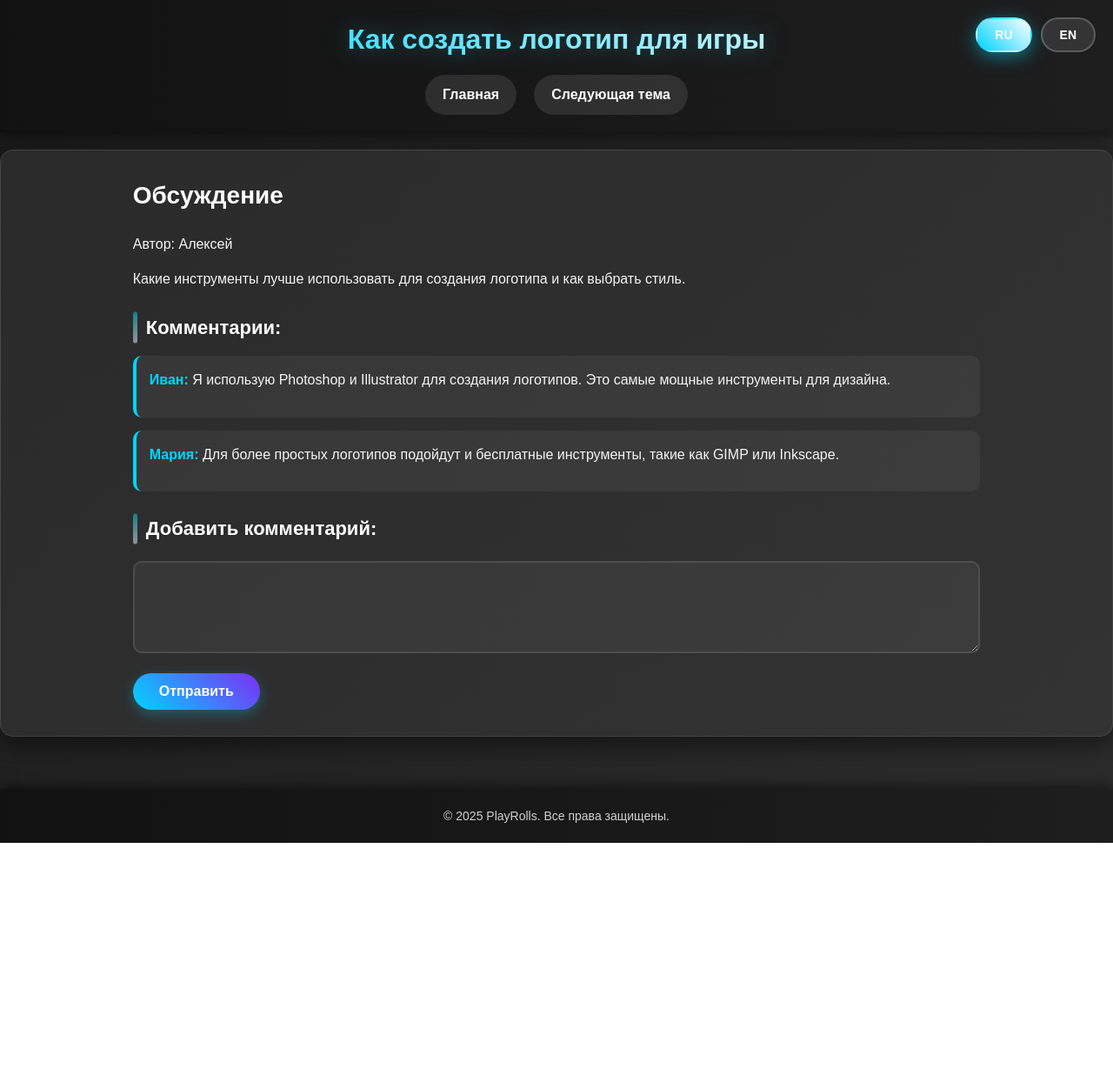
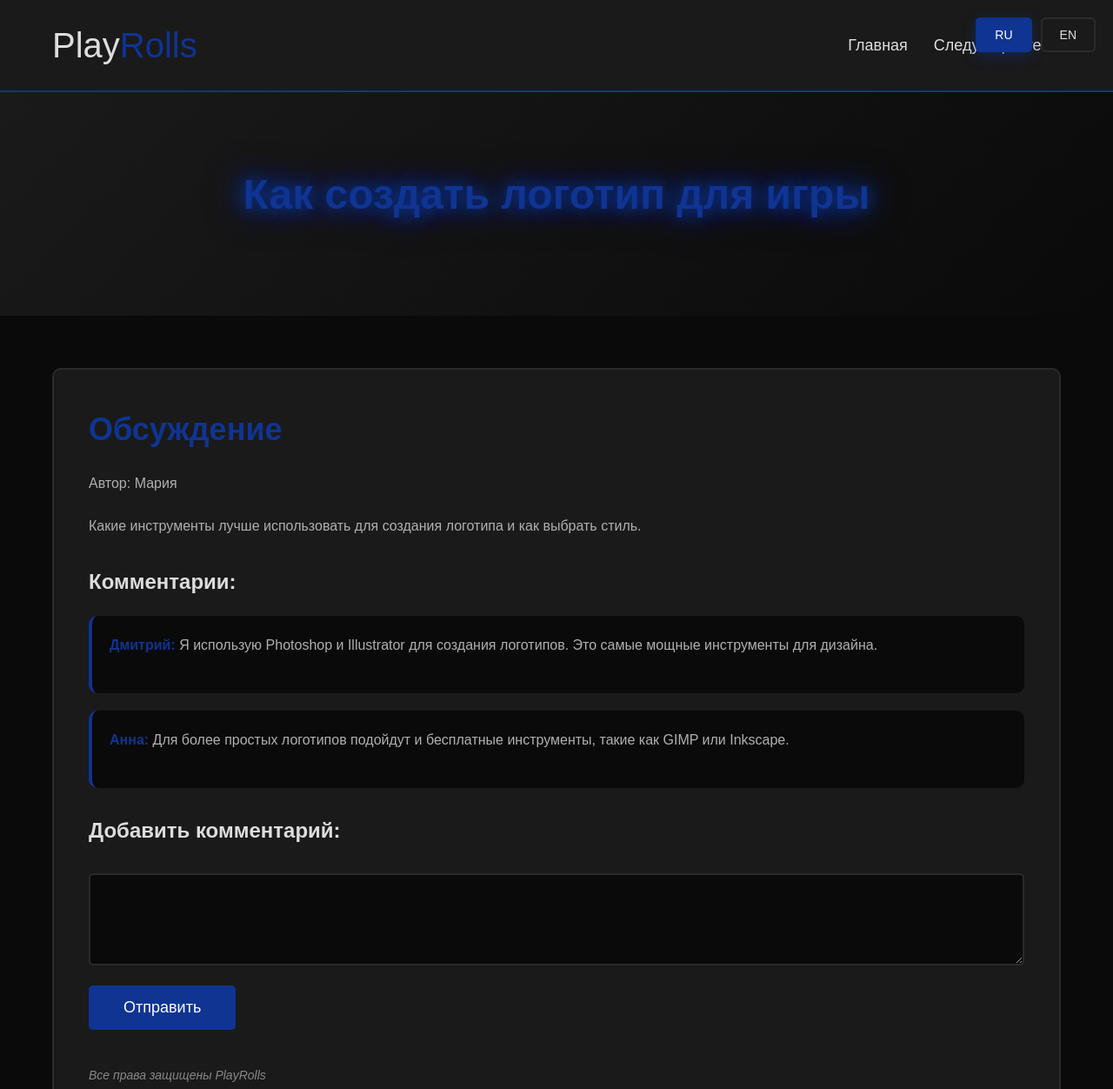
Before and after one commit to PlayRolls-PlayFun/Forum, a plain HTML site: page post2.html in a window 1280 px wide. Shown: the top 1252 px of the page at 87% size. Before the commit the page ends 969 px from the top, so only its background shows below. Drawn offline with Linux system fonts and the light colour scheme; a web font is replaced by a local one.

Commit message:
Add files via upload

```diff
--- a/post2.html
+++ b/post2.html
@@ -3,7 +3,10 @@
 <head>
     <meta charset="UTF-8">
     <meta name="viewport" content="width=device-width, initial-scale=1.0">
-    <title>Как создать логотип для игры</title>
+    <title>Как создать логотип для игры | PlayRolls</title>
+    <link rel="preconnect" href="https://fonts.googleapis.com">
+    <link rel="preconnect" href="https://fonts.gstatic.com" crossorigin>
+    <link href="https://fonts.googleapis.com/css2?family=Micro+5&display=swap" rel="stylesheet">
     <link rel="stylesheet" href="styles.css">
 </head>
 <body>
@@ -15,27 +18,34 @@
 
     <header>
         <div class="container">
-            <h1 data-lang="logoTitle">Как создать логотип для игры</h1>
+            <h1 class="logo-text"><span class="logo-play">Play</span><span class="logo-set">Rolls</span></h1>
             <nav>
                 <a href="index.html" data-lang="home">Главная</a>
-                <a href="post3.html" data-lang="nextTopic">Следующая тема</a>
+                <a href="post1.html" data-lang="nextTopic">Следующая тема</a>
             </nav>
         </div>
     </header>
 
     <main>
-        <section class="post-content">
+        <section class="hero">
             <div class="container">
+                <h2 data-lang="logoTitle">Как создать логотип для игры</h2>
+            </div>
+        </section>
+
+        <section class="legal-content">
+            <div class="container">
+                <div class="post-content">
                     <h2 data-lang="discussion">Обсуждение</h2>
-                <p><span data-lang="author">Автор</span>: Алексей</p>
+                    <p><span data-lang="author">Автор</span>: Мария</p>
                     <p data-lang="post2Text">Какие инструменты лучше использовать для создания логотипа и как выбрать стиль.</p>
 
                     <h3 data-lang="comments">Комментарии:</h3>
                     <div class="comment">
-                    <p><strong>Иван:</strong> <span data-lang="post2Comment1">Я использую Photoshop и Illustrator для создания логотипов. Это самые мощные инструменты для дизайна.</span></p>
+                        <p><strong>Дмитрий:</strong> <span data-lang="post2Comment1">Я использую Photoshop и Illustrator для создания логотипов. Это самые мощные инструменты для дизайна.</span></p>
                     </div>
                     <div class="comment">
-                    <p><strong>Мария:</strong> <span data-lang="post2Comment2">Для более простых логотипов подойдут и бесплатные инструменты, такие как GIMP или Inkscape.</span></p>
+                        <p><strong>Анна:</strong> <span data-lang="post2Comment2">Для более простых логотипов подойдут и бесплатные инструменты, такие как GIMP или Inkscape.</span></p>
                     </div>
 
                     <h3 data-lang="addComment">Добавить комментарий:</h3>
@@ -43,13 +53,16 @@
                         <textarea id="comment" name="comment" rows="4" required></textarea>
                         <button type="submit" data-lang="submit">Отправить</button>
                     </form>
+
+                    <p><em data-lang="allRights">Все права защищены PlayRolls</em></p>
+                </div>
             </div>
         </section>
     </main>
 
     <footer>
         <div class="container">
-            <p data-lang="copyright">© 2025 PlayRolls. Все права защищены.</p>
+            <p data-lang="copyright">© 2025 <span class="logo-play">Play</span><span class="logo-set">Rolls</span>. Все права защищены.</p>
         </div>
     </footer>
 
--- a/styles.css
+++ b/styles.css
@@ -5,33 +5,28 @@
 }
 
 body {
-    font-family: Arial, sans-serif;
-    background: linear-gradient(135deg, #1a1a1a 0%, #2d2d2d 100%);
-    color: #f4f4f4;
+    font-family: "Micro 5", sans-serif;
+    font-weight: 400;
+    font-style: normal;
+    background-color: #0a0a0a;
+    color: #e0e0e0;
     line-height: 1.6;
-    scroll-behavior: smooth;
-    animation: fadeIn 0.8s ease-in;
-}
-
-@keyframes fadeIn {
-    from {
-        opacity: 0;
-    }
-    to {
-        opacity: 1;
-    }
 }
 
 .container {
-    width: 80%;
+    max-width: 1200px;
     margin: 0 auto;
+    padding: 0 20px;
 }
 
+/* Header */
 header {
-    background: linear-gradient(90deg, #121212 0%, #1e1e1e 100%);
-    color: #fff;
+    background-color: #1a1a1a;
     padding: 20px 0;
-    box-shadow: 0 4px 15px rgba(0, 0, 0, 0.5);
+    border-bottom: 2px solid #0f3492;
+    position: sticky;
+    top: 0;
+    z-index: 100;
     animation: slideDown 0.6s ease-out;
 }
 
@@ -46,67 +41,343 @@ header {
     }
 }
 
-header h1 {
+header .container {
+    display: flex;
+    justify-content: space-between;
+    align-items: center;
+    flex-wrap: wrap;
+    gap: 20px;
+}
+
+.logo-text {
+    font-size: 40px;
+    font-weight: 400;
+    animation: slideInLeft 0.8s ease-out;
+}
+
+.logo-play {
+    color: #dddddd;
+}
+
+.logo-set {
+    color: #0f3492;
+}
+
+nav {
+    display: flex;
+    gap: 30px;
+}
+
+nav a {
+    color: #e0e0e0;
+    text-decoration: none;
+    font-size: 18px;
+    transition: color 0.3s;
+    position: relative;
+    animation: slideInRight 0.8s ease-out;
+}
+
+nav a::after {
+    content: '';
+    position: absolute;
+    bottom: -5px;
+    left: 0;
+    width: 0;
+    height: 2px;
+    background-color: #0f3492;
+    transition: width 0.3s ease;
+}
+
+nav a:hover {
+    color: #0f3492;
+}
+
+nav a:hover::after {
+    width: 100%;
+}
+
+/* Hero Section */
+.hero {
+    padding: 80px 0;
     text-align: center;
-    background: linear-gradient(45deg, #00d4ff, #ffffff);
-    -webkit-background-clip: text;
-    -webkit-text-fill-color: transparent;
-    background-clip: text;
-    animation: glow 2s ease-in-out infinite alternate;
+    background: linear-gradient(135deg, #1a1a1a 0%, #0a0a0a 100%);
+    animation: fadeIn 1s ease-out;
+}
+
+.hero h2 {
+    font-size: 48px;
+    color: #0f3492;
+    margin-bottom: 20px;
+    text-shadow: 0 0 20px #0f3492;
+    animation: fadeInUp 1s ease-out 0.2s both, glow 3s ease-in-out infinite;
 }
 
 @keyframes glow {
-    from {
-        filter: drop-shadow(0 0 5px rgba(0, 213, 255, 0.5));
+    0%, 100% {
+        text-shadow: 0 0 10px #0f3492, 0 0 20px #0f3492;
     }
-    to {
-        filter: drop-shadow(0 0 20px rgba(58, 58, 58, 0.8));
+    50% {
+        text-shadow: 0 0 20px #0f3492, 0 0 40px #0f3492, 0 0 60px #0f3492;
     }
 }
 
-header nav {
-    display: flex;
-    justify-content: center;
-    gap: 20px;
-    margin-top: 15px;
+/* Legal Content */
+.legal-content {
+    padding: 60px 0;
 }
 
-header nav a {
-    color: #fff;
-    text-decoration: none;
-    font-weight: bold;
-    padding: 10px 20px;
-    border-radius: 25px;
-    background: rgba(255, 255, 255, 0.1);
+.content-card {
+    background-color: #1a1a1a;
+    border: 2px solid #2a2a2a;
+    border-radius: 10px;
+    padding: 40px;
+    transition: transform 0.3s, border-color 0.3s, box-shadow 0.3s;
+    animation: fadeInUp 0.8s ease-out;
+}
+
+.content-card:hover {
+    transform: translateY(-5px);
+    border-color: #0f3492;
+    box-shadow: 0 10px 30px rgba(15, 52, 146, 0.3);
+}
+
+.content-card h2 {
+    color: #0f3492;
+    font-size: 36px;
+    margin-bottom: 30px;
+    animation: slideInLeft 0.6s ease-out;
+}
+
+.content-card h3 {
+    color: #dddddd;
+    font-size: 24px;
+    margin-top: 30px;
+    margin-bottom: 15px;
+    position: relative;
+    padding-left: 20px;
+}
+
+.content-card h3::before {
+    content: '';
+    position: absolute;
+    left: 0;
+    top: 50%;
+    transform: translateY(-50%);
+    width: 5px;
+    height: 100%;
+    background: #0f3492;
+    border-radius: 3px;
+}
+
+.content-card p {
+    color: #b0b0b0;
+    font-size: 16px;
+    margin-bottom: 20px;
+    line-height: 1.8;
+}
+
+.content-card em {
+    color: #888;
+    display: block;
+    margin-top: 40px;
+    font-size: 14px;
+}
+
+.content-card ul {
+    margin-left: 20px;
+    margin-bottom: 15px;
+}
+
+.content-card ul li {
+    margin-bottom: 8px;
+    line-height: 1.6;
+    color: #b0b0b0;
+}
+
+/* Post Content */
+.post-content {
+    background-color: #1a1a1a;
+    border: 2px solid #2a2a2a;
+    border-radius: 10px;
+    padding: 40px;
+    margin-bottom: 30px;
+    transition: transform 0.3s, border-color 0.3s, box-shadow 0.3s;
+    animation: fadeInUp 0.8s ease-out;
+}
+
+.post-content:hover {
+    transform: translateY(-5px);
+    border-color: #0f3492;
+    box-shadow: 0 10px 30px rgba(15, 52, 146, 0.3);
+}
+
+.post-content h2 {
+    color: #0f3492;
+    font-size: 36px;
+    margin-bottom: 20px;
+}
+
+.post-content h3 {
+    color: #dddddd;
+    font-size: 24px;
+    margin-top: 30px;
+    margin-bottom: 15px;
+}
+
+.post-content p {
+    color: #b0b0b0;
+    font-size: 16px;
+    margin-bottom: 20px;
+    line-height: 1.8;
+}
+
+.post-content em {
+    color: #888;
+    display: block;
+    margin-top: 40px;
+    font-size: 14px;
+}
+
+/* Comments */
+.comment {
+    background-color: #0a0a0a;
+    padding: 20px;
+    margin: 20px 0;
+    border-radius: 10px;
+    border-left: 4px solid #0f3492;
+    transition: all 0.3s ease;
+    animation: fadeInUp 0.6s ease-out;
+}
+
+.comment:hover {
+    background-color: #1a1a1a;
+    transform: translateX(10px);
+}
+
+.comment strong {
+    color: #0f3492;
+}
+
+/* Forms */
+form {
+    margin-top: 30px;
+    animation: fadeInUp 0.8s ease-out;
+}
+
+textarea {
+    width: 100%;
+    padding: 15px;
+    background-color: #0a0a0a;
+    border: 2px solid #2a2a2a;
+    border-radius: 5px;
+    color: #e0e0e0;
+    font-family: "Micro 5", sans-serif;
+    font-size: 16px;
+    resize: vertical;
+    transition: all 0.3s ease;
+}
+
+textarea:focus {
+    outline: none;
+    border-color: #0f3492;
+}
+
+button[type="submit"] {
+    margin-top: 15px;
+    padding: 15px 40px;
+    background-color: #0f3492;
+    color: #ffffff;
+    border: none;
+    border-radius: 5px;
+    font-family: "Micro 5", sans-serif;
+    font-size: 18px;
+    cursor: pointer;
     transition: all 0.3s ease;
     position: relative;
     overflow: hidden;
 }
 
-header nav a::before {
+button[type="submit"]::before {
     content: '';
     position: absolute;
-    top: 0;
-    left: -100%;
-    width: 100%;
-    height: 100%;
-    background: linear-gradient(90deg, transparent, rgba(255, 255, 255, 0.3), transparent);
-    transition: left 0.5s ease;
+    top: 50%;
+    left: 50%;
+    width: 0;
+    height: 0;
+    border-radius: 50%;
+    background: rgba(255, 255, 255, 0.2);
+    transform: translate(-50%, -50%);
+    transition: width 0.6s, height 0.6s;
 }
 
-header nav a:hover::before {
-    left: 100%;
+button[type="submit"]:hover::before {
+    width: 300px;
+    height: 300px;
 }
 
-header nav a:hover {
-    background: linear-gradient(45deg, #00e1ff, #ffffff);
-    transform: translateY(-3px);
-    box-shadow: 0 5px 15px rgba(32, 248, 255, 0.575);
+button[type="submit"]:hover {
+    background-color: #0c2870;
+    transform: scale(1.05);
+    box-shadow: 0 5px 15px rgba(15, 52, 146, 0.4);
 }
 
-main {
-    padding: 20px 0;
-    animation: fadeInUp 0.8s ease-out 0.3s both;
+/* Footer */
+footer {
+    background-color: #1a1a1a;
+    padding: 30px 0;
+    text-align: center;
+    border-top: 2px solid #0f3492;
+    animation: fadeIn 1s ease-out;
+}
+
+footer p {
+    color: #888;
+}
+
+/* Language Switcher */
+.lang-switcher {
+    position: fixed;
+    top: 20px;
+    right: 20px;
+    display: flex;
+    gap: 10px;
+    z-index: 1000;
+    animation: fadeIn 1s ease-out 0.5s both;
+}
+
+.lang-btn {
+    padding: 10px 20px;
+    background-color: #1a1a1a;
+    color: #e0e0e0;
+    border: 2px solid #2a2a2a;
+    border-radius: 5px;
+    cursor: pointer;
+    font-family: "Micro 5", sans-serif;
+    font-size: 14px;
+    transition: all 0.3s ease;
+}
+
+.lang-btn:hover {
+    background-color: #2a2a2a;
+    border-color: #0f3492;
+    transform: translateY(-2px);
+}
+
+.lang-btn.active {
+    background-color: #0f3492;
+    border-color: #0f3492;
+    color: #ffffff;
+    box-shadow: 0 5px 15px rgba(15, 52, 146, 0.4);
+}
+
+/* Animations */
+@keyframes fadeIn {
+    from {
+        opacity: 0;
+    }
+    to {
+        opacity: 1;
+    }
 }
 
 @keyframes fadeInUp {
@@ -120,27 +391,6 @@ main {
     }
 }
 
-.legal-content, .post-content {
-    background: linear-gradient(135deg, #2a2a2a 0%, #333333 100%);
-    padding: 30px;
-    border-radius: 15px;
-    box-shadow: 0 10px 30px rgba(0, 0, 0, 0.5);
-    transition: transform 0.3s ease, box-shadow 0.3s ease;
-    border: 1px solid rgba(255, 255, 255, 0.1);
-}
-
-.legal-content:hover, .post-content:hover {
-    transform: translateY(-5px);
-    box-shadow: 0 15px 40px rgba(255, 255, 255, 0.452);
-}
-
-.legal-content h2, .post-content h2 {
-    font-size: 28px;
-    margin-bottom: 20px;
-    color: #ffffff;
-    animation: slideInLeft 0.6s ease-out;
-}
-
 @keyframes slideInLeft {
     from {
         opacity: 0;
@@ -152,196 +402,55 @@ main {
     }
 }
 
-.legal-content h3, .post-content h3 {
-    font-size: 22px;
-    margin-top: 25px;
-    margin-bottom: 15px;
-    color: #ffffff;
-    position: relative;
-    padding-left: 15px;
+@keyframes slideInRight {
+    from {
+        opacity: 0;
+        transform: translateX(50px);
     }
-
-.legal-content h3::before, .post-content h3::before {
-    content: '';
-    position: absolute;
-    left: 0;
-    top: 50%;
-    transform: translateY(-50%);
-    width: 5px;
-    height: 100%;
-    background: linear-gradient(180deg, #00d4ff, #ffffff);
-    border-radius: 3px;
-    animation: pulse 2s ease-in-out infinite;
-}
-
-@keyframes pulse {
-    0%, 100% {
+    to {
         opacity: 1;
-    }
-    50% {
-        opacity: 0.5;
+        transform: translateX(0);
     }
 }
 
-.legal-content p, .post-content p {
-    font-size: 16px;
-    margin-bottom: 15px;
-    animation: fadeIn 1s ease-out;
+/* Smooth scroll */
+html {
+    scroll-behavior: smooth;
 }
 
-/* Стили для комментариев */
-.comment {
-    background: rgba(255, 255, 255, 0.05);
-    padding: 15px;
-    margin: 15px 0;
-    border-radius: 10px;
-    border-left: 4px solid #00d4ff;
-    transition: all 0.3s ease;
-    animation: fadeInUp 0.6s ease-out;
+/* Responsive */
+@media (max-width: 768px) {
+    header .container {
+        flex-direction: column;
+        text-align: center;
     }
 
-.comment:hover {
-    background: rgba(255, 255, 255, 0.1);
-    transform: translateX(10px);
-    border-left-color: #7b2ff7;
+    nav {
+        gap: 15px;
+        flex-wrap: wrap;
+        justify-content: center;
     }
 
-.comment strong {
-    color: #00d5ff;
+    nav a {
+        font-size: 14px;
     }
 
-/* Стили для форм */
-form {
-    margin-top: 20px;
-    animation: fadeInUp 0.8s ease-out;
+    .hero h2 {
+        font-size: 32px;
     }
 
-textarea {
-    width: 100%;
-    padding: 15px;
-    background: rgba(255, 255, 255, 0.05);
-    border: 2px solid rgba(255, 255, 255, 0.1);
-    border-radius: 10px;
-    color: #f4f4f4;
-    font-family: Arial, sans-serif;
-    font-size: 16px;
-    resize: vertical;
-    transition: all 0.3s ease;
+    .content-card,
+    .post-content {
+        padding: 20px;
     }
 
-textarea:focus {
-    outline: none;
-    border-color: #00d4ff;
-    background: rgba(255, 255, 255, 0.08);
-    box-shadow: 0 0 20px rgba(0, 212, 255, 0.3);
+    .content-card h2,
+    .post-content h2 {
+        font-size: 28px;
     }
 
-button[type="submit"] {
-    margin-top: 15px;
-    padding: 12px 30px;
-    background: linear-gradient(45deg, #00d4ff, #7b2ff7);
-    color: #fff;
-    border: none;
-    border-radius: 25px;
-    font-size: 16px;
-    font-weight: bold;
-    cursor: pointer;
-    transition: all 0.3s ease;
-    box-shadow: 0 5px 15px rgba(0, 212, 255, 0.3);
-    position: relative;
-    overflow: hidden;
+    .lang-switcher {
+        top: 10px;
+        right: 10px;
     }
-
-button[type="submit"]::before {
-    content: '';
-    position: absolute;
-    top: 50%;
-    left: 50%;
-    width: 0;
-    height: 0;
-    border-radius: 50%;
-    background: rgba(255, 255, 255, 0.3);
-    transform: translate(-50%, -50%);
-    transition: width 0.6s ease, height 0.6s ease;
 }
-
-button[type="submit"]:hover::before {
-    width: 300px;
-    height: 300px;
-}
-
-button[type="submit"]:hover {
-    transform: translateY(-3px);
-    box-shadow: 0 8px 25px rgba(123, 47, 247, 0.5);
-}
-
-button[type="submit"]:active {
-    transform: translateY(-1px);
-}
-
-footer {
-    background: linear-gradient(90deg, #121212 0%, #1e1e1e 100%);
-    color: #fff;
-    text-align: center;
-    padding: 20px 0;
-    margin-top: 40px;
-    box-shadow: 0 -4px 15px rgba(0, 0, 0, 0.5);
-    animation: fadeIn 1s ease-out;
-}
-
-footer p {
-    font-size: 14px;
-    opacity: 0.8;
-    transition: opacity 0.3s ease;
-}
-
-footer p:hover {
-    opacity: 1;
-}
-
-/* Переключатель языков */
-.lang-switcher {
-    position: fixed;
-    top: 20px;
-    right: 20px;
-    display: flex;
-    gap: 10px;
-    z-index: 1000;
-    animation: fadeIn 1s ease-out 0.5s both;
-}
-
-.lang-btn {
-    padding: 10px 20px;
-    background: rgba(255, 255, 255, 0.1);
-    color: #fff;
-    border: 2px solid rgba(255, 255, 255, 0.2);
-    border-radius: 20px;
-    cursor: pointer;
-    font-weight: bold;
-    font-size: 14px;
-    transition: all 0.3s ease;
-    backdrop-filter: blur(10px);
-}
-
-.lang-btn:hover {
-    background: rgba(255, 255, 255, 0.2);
-    transform: translateY(-2px);
-    box-shadow: 0 5px 15px rgba(0, 212, 255, 0.3);
-}
-
-.lang-btn.active {
-    background: linear-gradient(45deg, #00d4ff, #ffffff);
-    border-color: transparent;
-    box-shadow: 0 5px 20px rgba(0, 212, 255, 0.5);
-}
-
-/* Стили для списков */
-ul {
-    margin-left: 20px;
-    margin-bottom: 15px;
-}
-
-ul li {
-    margin-bottom: 8px;
-    line-height: 1.6;
-}
```
Also changed, not shown: index.html (+14 -3 lines), post1.html (+15 -4 lines), privacy.html (+14 -3 lines), terms.html (+15 -4 lines). Lines whose indentation alone changed are shown as unchanged.
